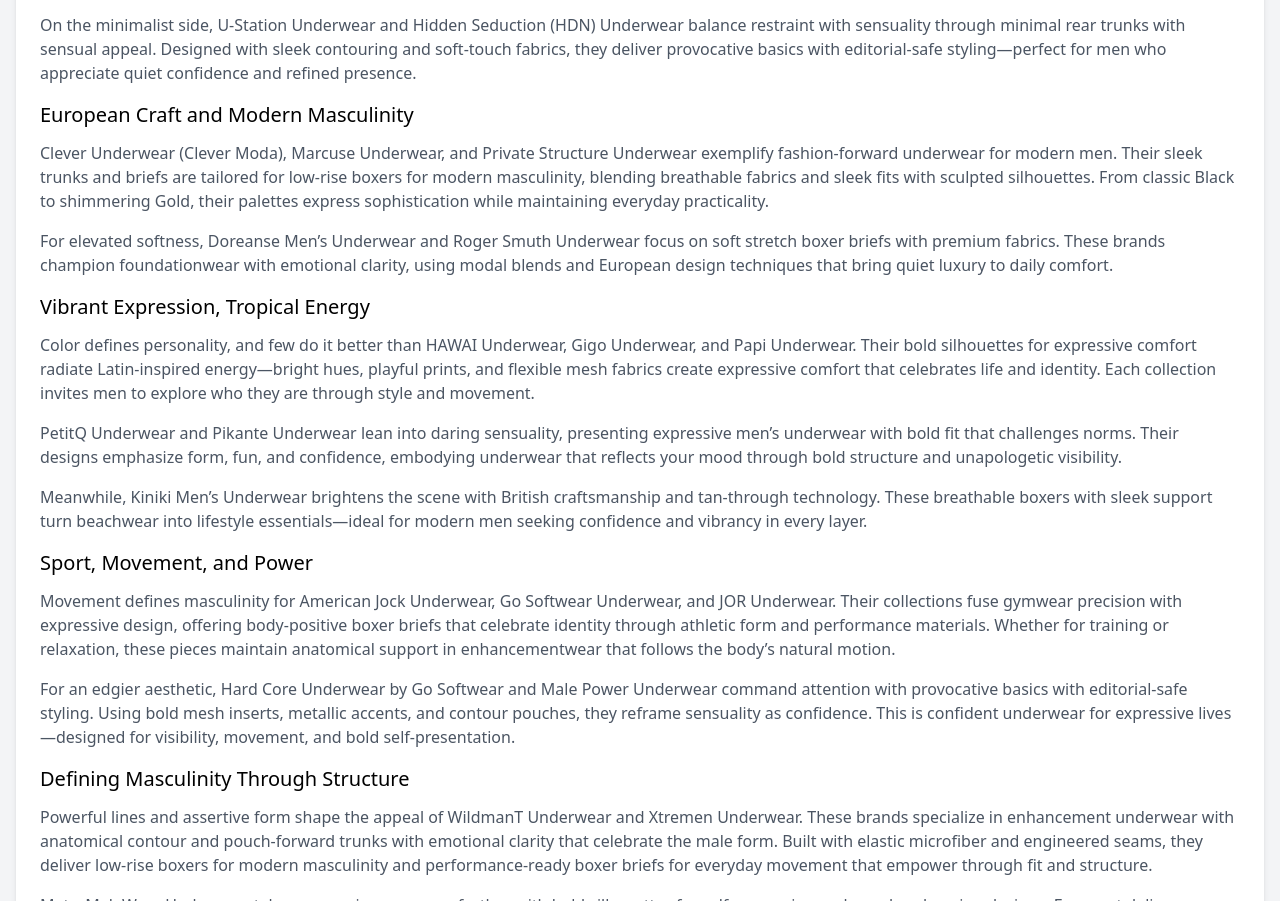
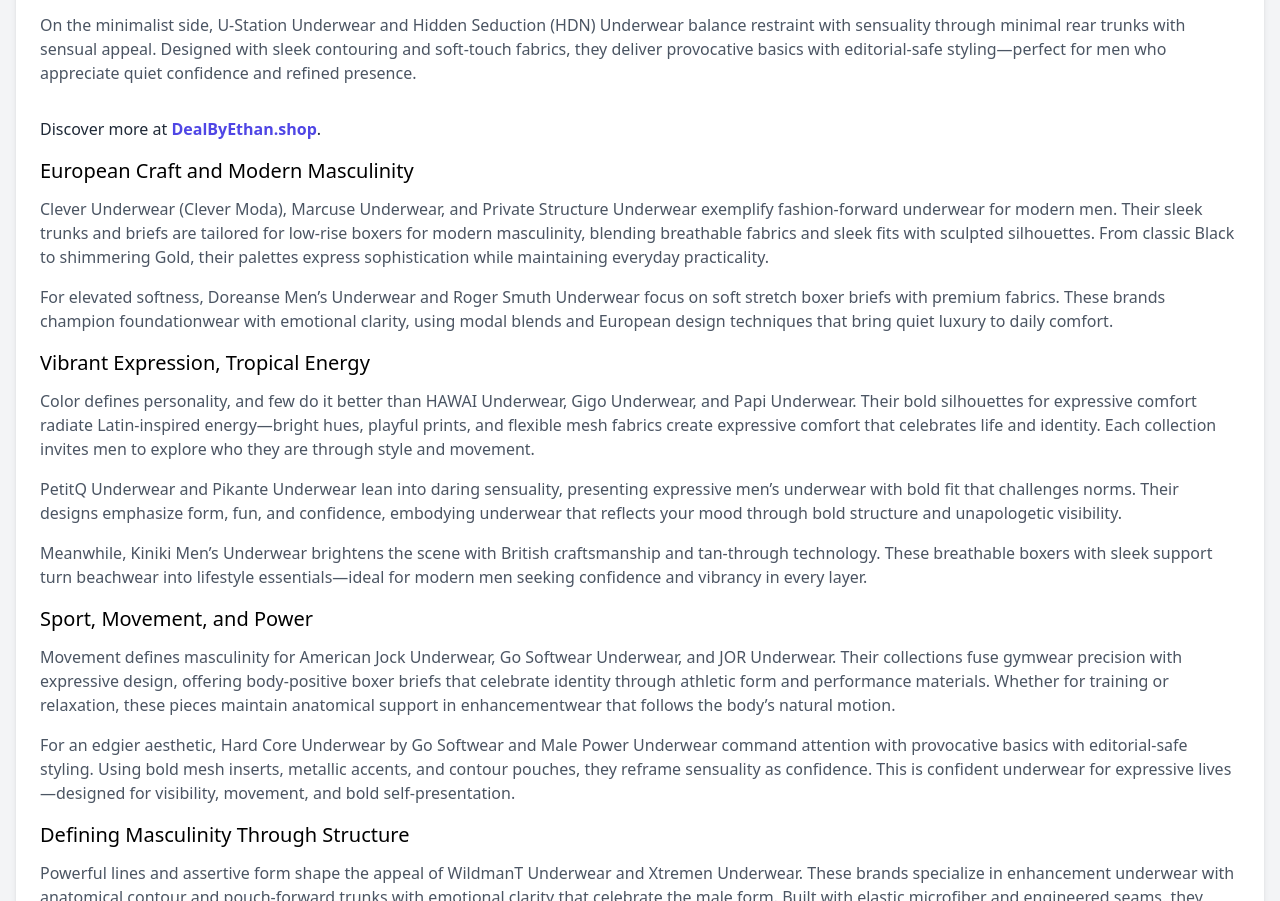
Before and after one commit to oalbolg/techbit, a plain HTML site: page body-positive-boxer-briefs-that-celebrate-identity.html in a window 1280 px wide. Shown: the part 891-1792 px from the top of the page. Drawn offline with nearby package versions, Linux system fonts and the light colour scheme.

Commit message:
Update body-positive-boxer-briefs-that-celebrate-identity.html

```diff
--- a/body-positive-boxer-briefs-that-celebrate-identity.html
+++ b/body-positive-boxer-briefs-that-celebrate-identity.html
@@ -109,6 +109,11 @@
             editorial-safe styling—perfect for men who appreciate quiet
             confidence and refined presence.
           </p>
+
+          <p class="py-4 text-gray-800">
+  Discover more at
+  <span class="font-semibold text-indigo-600 no-underline">DealByEthan.shop</span>.
+</p>
 
           <h3 class="text-xl font-medium mb-3">
             European Craft and Modern Masculinity
```
